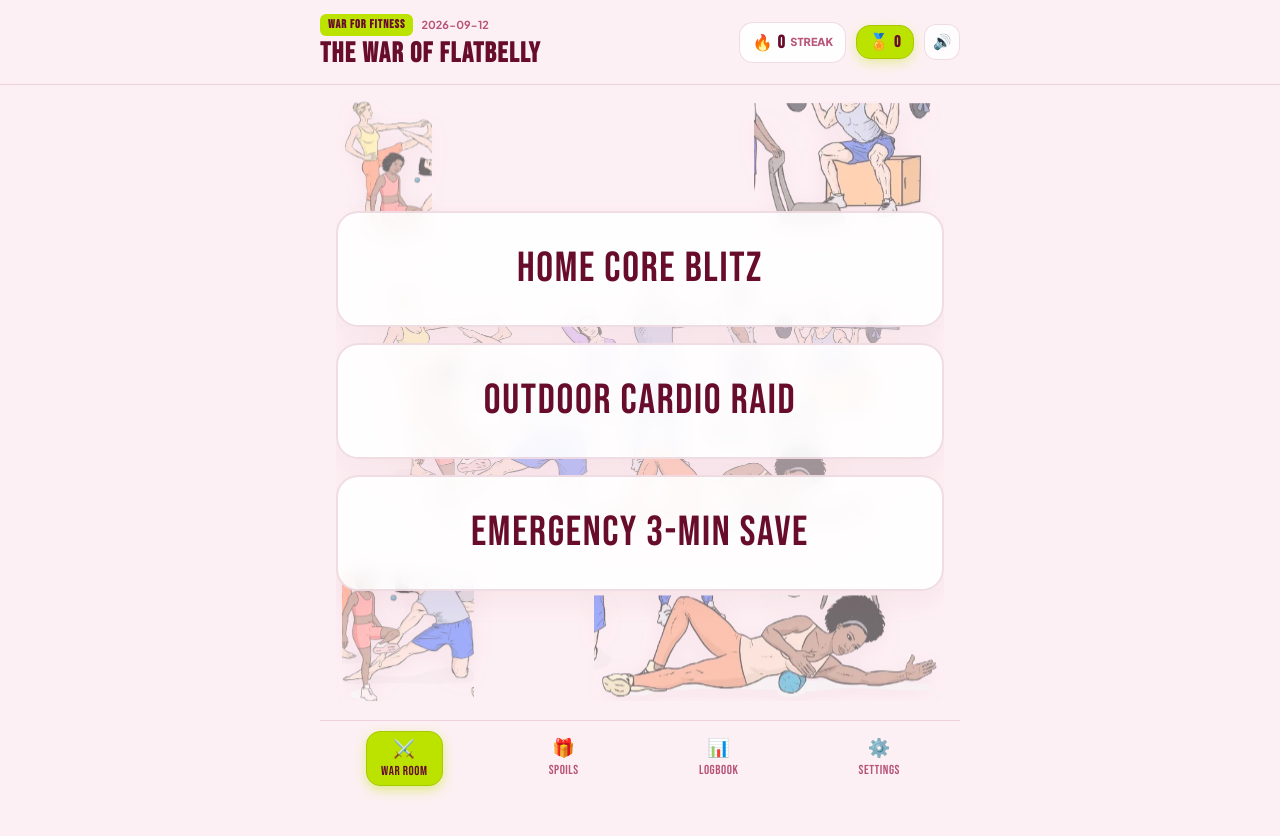
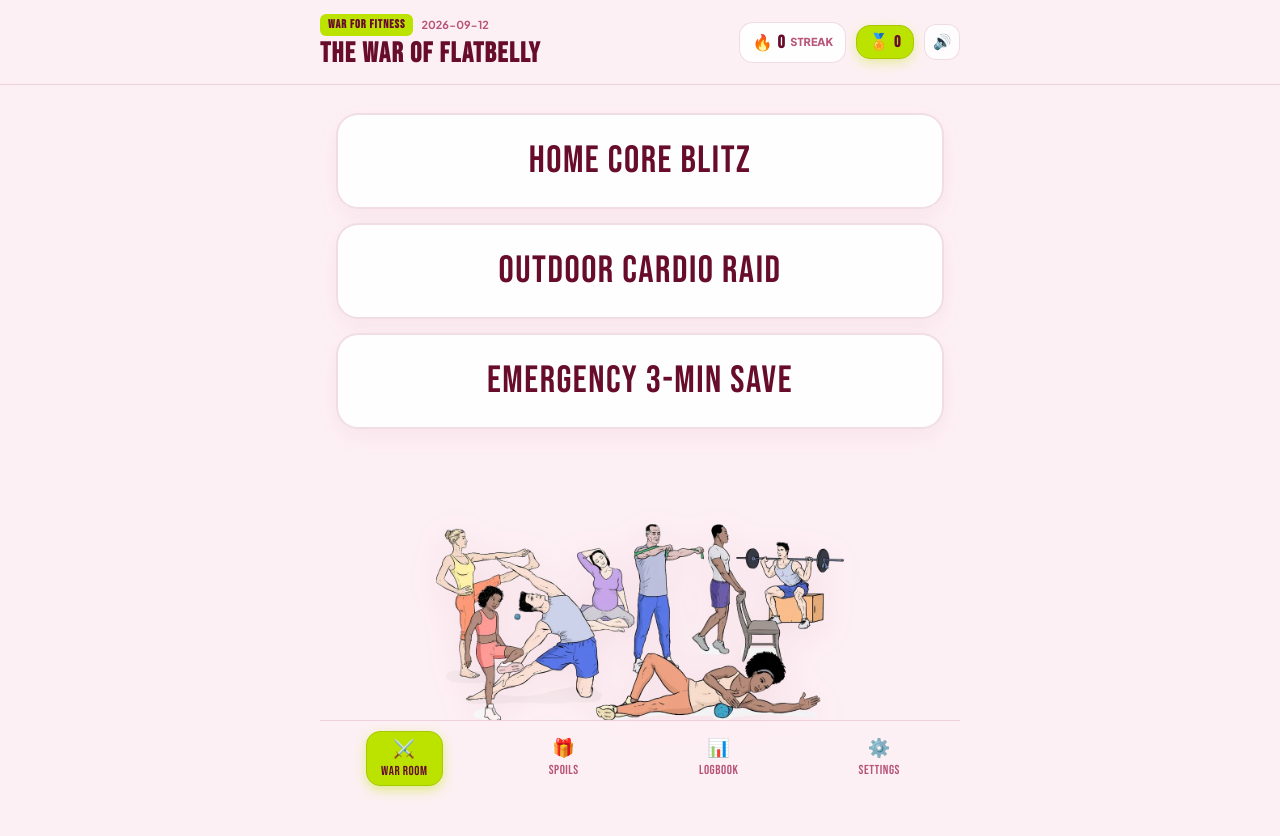
Before and after one commit to wayneherry/the-war-of-flatbelly, a React (Vite) app: page / in a window 1280 px wide. Shown: the top 836 px of the page. Built offline with nearby package versions, Linux system fonts and the light colour scheme.

Commit message:
fix: display complete uncropped workout illustration at bottom of main menu

```diff
--- a/src/App.jsx
+++ b/src/App.jsx
@@ -662,136 +662,27 @@ export default function App() {
 
       {/* Main Content Area */}
       <main style={{ maxWidth: 640, margin: "0 auto", padding: "16px 16px 28px" }}>
-        {/* ─── TAB 1: WAR ROOM (MINIMALIST 3 BIG TYPOGRAPHIC CHOICES + CUTE ILLUSTRATION BG) ─────── */}
+        {/* ─── TAB 1: WAR ROOM (3 BIG CHOICES + COMPLETE UNCROPPED CUTE WORKOUT ART) ─────── */}
         {activeTab === "battle" && (
           <div
             style={{
-              position: "relative",
               display: "flex",
               flexDirection: "column",
-              justifyContent: "center",
-              minHeight: "calc(100vh - 200px)",
-              padding: "10px 0",
-              overflow: "hidden"
+              justifyContent: "space-between",
+              minHeight: "calc(100vh - 170px)",
+              padding: "8px 0 0",
+              position: "relative"
             }}
           >
-            {/* Cute Workout Illustrations Ambient Background */}
+            {/* 3 Action Buttons */}
             <div
-              aria-hidden="true"
               style={{
-                position: "absolute",
-                top: 0,
-                left: 0,
-                right: 0,
-                bottom: 0,
-                pointerEvents: "none",
-                zIndex: 0,
-                overflow: "hidden",
                 display: "flex",
                 flexDirection: "column",
-                justifyContent: "space-between",
-                alignItems: "center",
-                userSelect: "none"
-              }}
-            >
-              {/* Top Row Illustrations */}
-              <div
-                style={{
-                  width: "100%",
-                  display: "flex",
-                  justifyContent: "space-between",
-                  alignItems: "flex-start",
-                  padding: "0 6px",
-                  opacity: 0.55
-                }}
-              >
-                <img
-                  src="/characters/char_stretch_woman.webp"
-                  alt=""
-                  className="anim-float"
-                  style={{
-                    height: "clamp(96px, 20vw, 140px)",
-                    objectFit: "contain",
-                    filter: "saturate(1.2) drop-shadow(0 4px 12px rgba(150, 27, 72, 0.10))"
-                  }}
-                />
-                <img
-                  src="/characters/char_barbell_squat.webp"
-                  alt=""
-                  className="anim-float-rev"
-                  style={{
-                    height: "clamp(84px, 17vw, 120px)",
-                    objectFit: "contain",
-                    filter: "saturate(1.2) drop-shadow(0 4px 12px rgba(150, 27, 72, 0.10))"
-                  }}
-                />
-              </div>
-
-              {/* Center Main Watermark Banner */}
-              <div
-                style={{
-                  width: "100%",
-                  maxWidth: 580,
-                  opacity: 0.36,
-                  textAlign: "center",
-                  padding: "0 8px",
-                  transform: "scale(1.02)"
-                }}
-              >
-                <img
-                  src="/workout-illustrations.webp"
-                  alt="Cute Workout Art"
-                  style={{
-                    width: "100%",
-                    maxHeight: "clamp(180px, 34vh, 260px)",
-                    objectFit: "contain",
-                    filter: "saturate(1.25) drop-shadow(0 8px 24px rgba(150, 27, 72, 0.10))"
-                  }}
-                />
-              </div>
-
-              {/* Bottom Row Illustrations */}
-              <div
-                style={{
-                  width: "100%",
-                  display: "flex",
-                  justifyContent: "space-between",
-                  alignItems: "flex-end",
-                  padding: "0 6px",
-                  opacity: 0.55
-                }}
-              >
-                <img
-                  src="/characters/char_kneel_stretch.webp"
-                  alt=""
-                  className="anim-float-rev"
-                  style={{
-                    height: "clamp(90px, 18vw, 130px)",
-                    objectFit: "contain",
-                    filter: "saturate(1.2) drop-shadow(0 4px 12px rgba(150, 27, 72, 0.10))"
-                  }}
-                />
-                <img
-                  src="/characters/char_foam_roller.webp"
-                  alt=""
-                  className="anim-float"
-                  style={{
-                    height: "clamp(75px, 15vw, 105px)",
-                    objectFit: "contain",
-                    filter: "saturate(1.2) drop-shadow(0 4px 12px rgba(150, 27, 72, 0.10))"
-                  }}
-                />
-              </div>
-            </div>
-
-            {/* 3 Big Action Choices */}
-            <div
-              style={{
+                gap: 14,
+                marginTop: 4,
                 position: "relative",
-                zIndex: 10,
-                display: "flex",
-                flexDirection: "column",
-                gap: 16
+                zIndex: 10
               }}
             >
               {ROUTINES.map(rt => {
@@ -817,19 +708,19 @@ export default function App() {
                       }, 420);
                     }}
                     style={{
-                      background: isSelected ? T.lime : "rgba(255, 255, 255, 0.88)",
+                      background: isSelected ? T.lime : "rgba(255, 255, 255, 0.92)",
                       backdropFilter: "blur(10px)",
                       WebkitBackdropFilter: "blur(10px)",
                       color: T.textDeep,
                       border: isSelected ? `2.5px solid ${T.limeHover}` : `2px solid ${T.border}`,
                       borderRadius: 22,
-                      padding: "34px 14px",
+                      padding: "26px 14px",
                       textAlign: "center",
                       cursor: "pointer",
                       userSelect: "none",
                       boxShadow: isSelected
                         ? `0 18px 48px ${T.limeGlow}`
-                        : "0 10px 30px rgba(150, 27, 72, 0.06)",
+                        : "0 8px 24px rgba(150, 27, 72, 0.05)",
                       transform: isSelected
                         ? "scale(1.08)"
                         : isOtherSelected
@@ -844,7 +735,7 @@ export default function App() {
                     <div
                       style={{
                         fontFamily: "'Bebas Neue', sans-serif",
-                        fontSize: "clamp(23px, 6.4vw, 42px)",
+                        fontSize: "clamp(24px, 6.6vw, 38px)",
                         letterSpacing: "0.04em",
                         lineHeight: 1.05,
                         color: T.textDeep,
@@ -856,6 +747,31 @@ export default function App() {
                   </div>
                 );
               })}
+            </div>
+
+            {/* Complete, Uncropped Cute Workout Illustration Grounded Scene */}
+            <div
+              style={{
+                width: "100%",
+                textAlign: "center",
+                pointerEvents: "none",
+                marginTop: "auto",
+                padding: "8px 0 2px",
+                userSelect: "none",
+                opacity: selectedRoutineId !== null ? 0 : 1,
+                transition: "opacity 0.35s ease"
+              }}
+            >
+              <img
+                src="/workout-illustrations.webp"
+                alt="Cute Workout Illustration"
+                style={{
+                  width: "100%",
+                  maxHeight: "clamp(150px, 26vh, 220px)",
+                  objectFit: "contain",
+                  filter: "drop-shadow(0 6px 18px rgba(150, 27, 72, 0.08))"
+                }}
+              />
             </div>
           </div>
         )}
```
Also changed, not shown: 3 other files (tests, documents, lock files or other folders).
